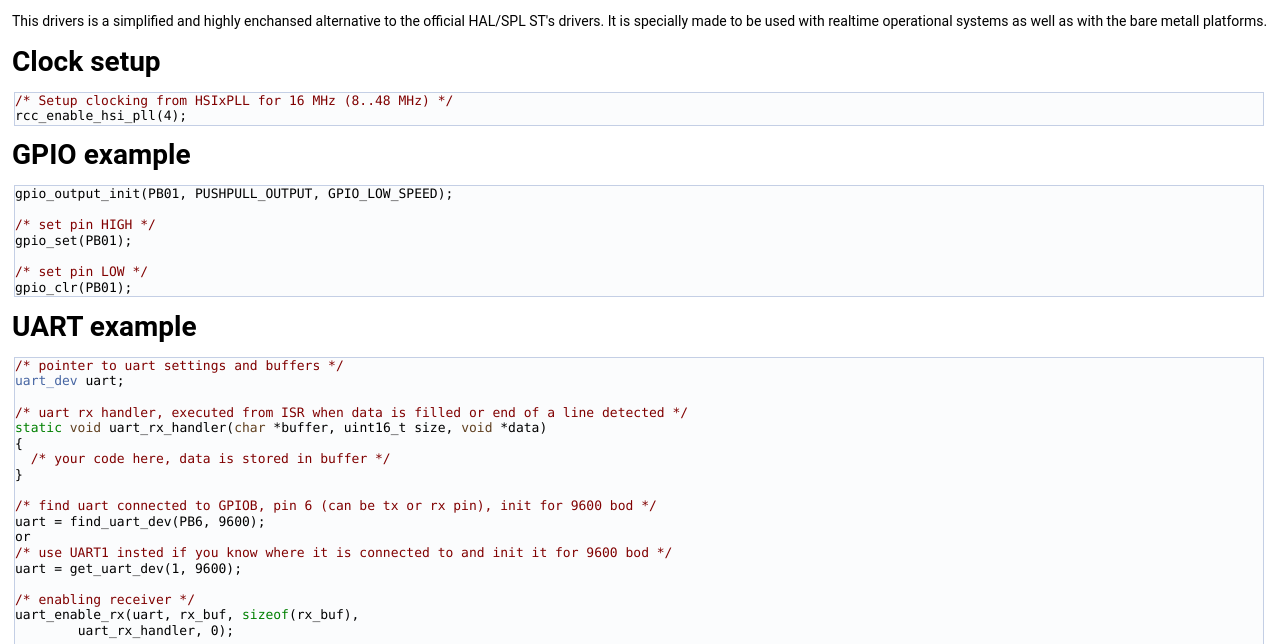
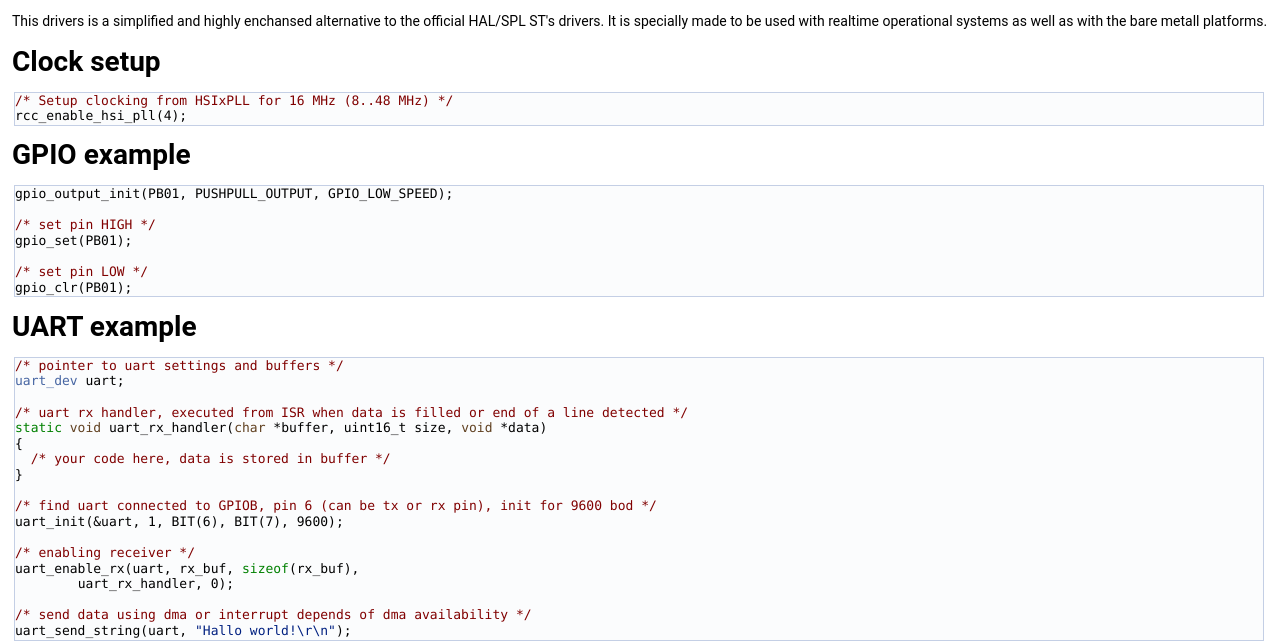
Before and after one commit to Virviglaz/stm32f0xx, a plain HTML site: page index.html in a window 1280 px wide. Shown: the part 156-800 px from the top of the page. Drawn offline with Linux system fonts and the light colour scheme.

Commit message:
deploy: 906892f1ac554aff54d77268db9a54fe43d0332f

```diff
--- a/index.html
+++ b/index.html
@@ -98,10 +98,7 @@ UART example</h1>
 <div class="line">}</div>
 <div class="line"> </div>
 <div class="line"><span class="comment">/* find uart connected to GPIOB, pin 6 (can be tx or rx pin), init for 9600 bod */</span></div>
-<div class="line">uart = find_uart_dev(PB6, 9600);</div>
-<div class="line">or</div>
-<div class="line"><span class="comment">/* use UART1 insted if you know where it is connected to and init it for 9600 bod */</span></div>
-<div class="line">uart = get_uart_dev(1, 9600);</div>
+<div class="line">uart_init(&amp;uart, 1, BIT(6), BIT(7), 9600);</div>
 <div class="line"> </div>
 <div class="line"><span class="comment">/* enabling receiver */</span></div>
 <div class="line">uart_enable_rx(uart, rx_buf, <span class="keyword">sizeof</span>(rx_buf),</div>
```
